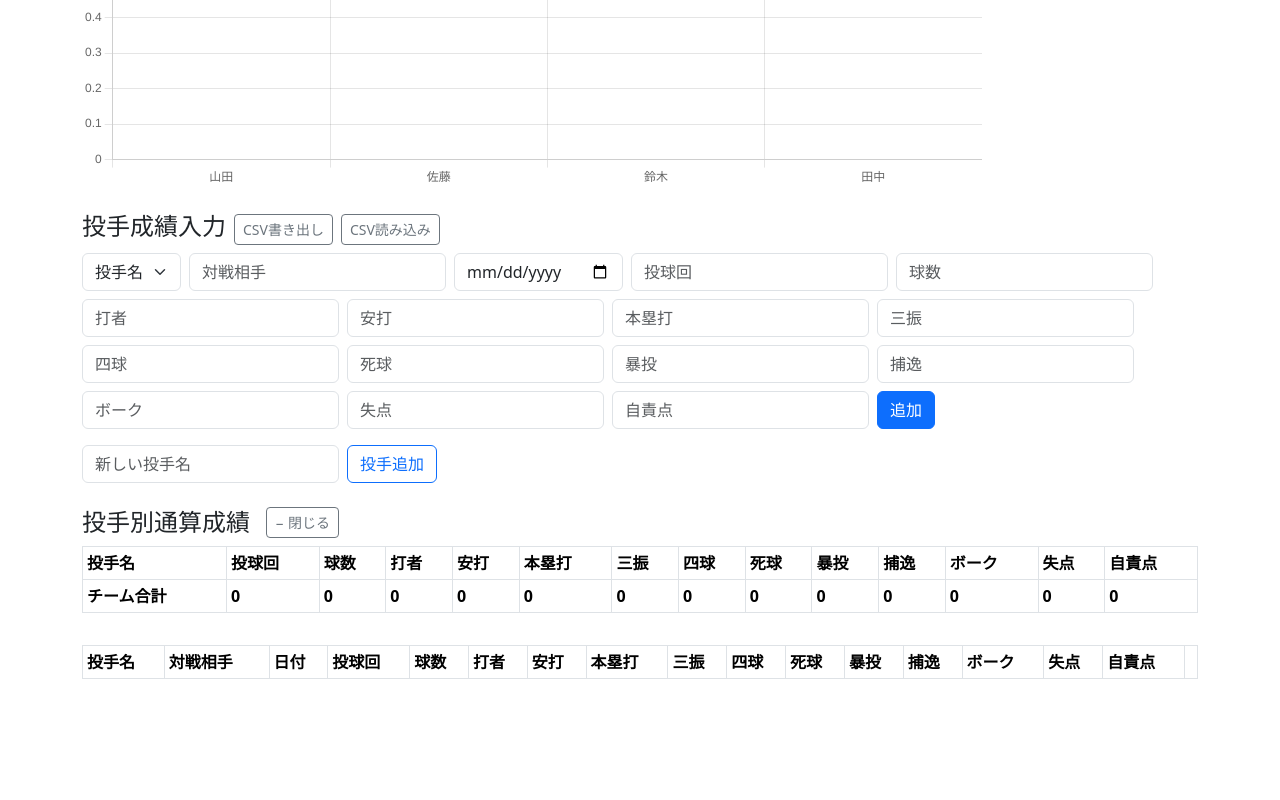
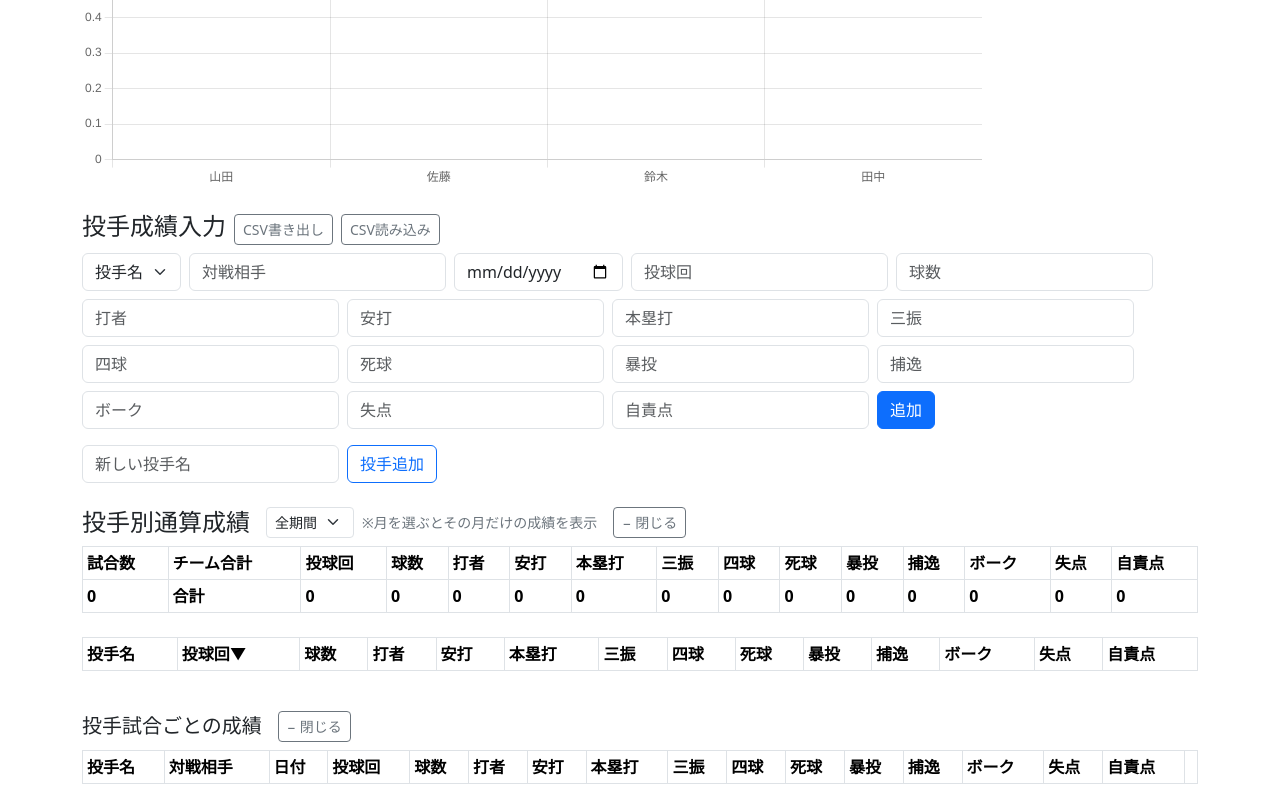
Before and after one commit to barca14-yume/-, a React (Create React App) app: page / in a window 1280 px wide. Shown: the part 1296-2096 px from the top of the page. Before the commit the page ends 1991 px from the top, so only its background shows below. Built offline with nearby package versions, Linux system fonts and the light colour scheme.

Commit message:
投手成績の月フィルタ・カラム並べ替え・チーム合計（試合数付き）を野手成績同様に実装。重複useState削除でビルドエラー修正

```diff
--- a/src/App.js
+++ b/src/App.js
@@ -162,6 +162,73 @@ function formatInningsSum(inningsArr) {
 }
 
 function App() {
+  // pitcherRecords（投手成績）を最初にuseStateで初期化
+  const [pitcherRecords, setPitcherRecords] = useState(() => {
+    const saved = localStorage.getItem('pitcherRecords');
+    return saved ? JSON.parse(saved) : [];
+  });
+
+  // 投手成績 期間フィルタ状態
+  const [pitcherMonthFilter, setPitcherMonthFilter] = useState('all');
+  // 投手成績 月リスト生成
+  const getPitcherMonthList = (records) => {
+    const months = Array.from(new Set(records.map(r => (r.date||'').slice(0,7)).filter(Boolean)));
+    months.sort();
+    return months;
+  };
+  // 投手成績 月リスト
+  const pitcherMonthList = getPitcherMonthList(pitcherRecords);
+  // 投手成績 フィルタ適用
+  const pitcherFilteredRecords = pitcherMonthFilter === 'all' ? pitcherRecords : pitcherRecords.filter(r => (r.date||'').slice(0,7) === pitcherMonthFilter);
+
+  // 投手成績 並べ替え状態
+  const [pitcherSortKey, setPitcherSortKey] = useState('innings');
+  const [pitcherSortAsc, setPitcherSortAsc] = useState(false);
+  // ソートハンドラ
+  const handlePitcherSort = (key) => {
+    if (pitcherSortKey === key) setPitcherSortAsc(v => !v);
+    else { setPitcherSortKey(key); setPitcherSortAsc(false); }
+  };
+  // テーブルヘッダ定義
+  const pitcherStatHeaders = [
+    {key:'pitcher',label:'投手名'},
+    {key:'innings',label:'投球回'},
+    {key:'pitches',label:'球数'},
+    {key:'batters',label:'打者'},
+    {key:'hits',label:'安打'},
+    {key:'hr',label:'本塁打'},
+    {key:'so',label:'三振'},
+    {key:'bb',label:'四球'},
+    {key:'hbp',label:'死球'},
+    {key:'wp',label:'暴投'},
+    {key:'pb',label:'捕逸'},
+    {key:'bk',label:'ボーク'},
+    {key:'runs',label:'失点'},
+    {key:'er',label:'自責点'}
+  ];
+  // 投手成績集計
+  const pitcherStats = calcPitcherStats(pitcherFilteredRecords);
+  // ソート済みキー
+  const pitcherSortedKeys = Object.keys(pitcherStats).sort((a, b) => {
+    const getValue = (p, key) => {
+      if (!pitcherStats[p]) return -1;
+      if (key === 'pitcher') return p;
+      if (key === 'innings') {
+        // 0.1=1/3, 0.2=2/3, 0.3で1回繰り上げ
+        const n = Number(pitcherStats[p][key] || 0);
+        const intPart = Math.floor(n);
+        const fracPart = Math.round((n-intPart)*10);
+        return intPart + fracPart/3;
+      }
+      return Number(pitcherStats[p][key] || 0);
+    };
+    const va = getValue(a, pitcherSortKey);
+    const vb = getValue(b, pitcherSortKey);
+    if (va === vb) return a.localeCompare(b);
+    return pitcherSortAsc ? va-vb : vb-va;
+  });
+  // 投手試合ごとの成績（履歴）の折りたたみ状態
+  const [isPitcherRecordsOpen, setIsPitcherRecordsOpen] = useState(true);
   // 投手通算成績の折りたたみ状態
   const [isPitcherStatsOpen, setIsPitcherStatsOpen] = useState(true);
   // 成績一覧の折りたたみ状態
@@ -172,10 +239,7 @@ function App() {
   const [form, setForm] = useState(initialForm);
   // 投手データ
   const [pitcherForm, setPitcherForm] = useState(initialPitcherForm);
-  const [pitcherRecords, setPitcherRecords] = useState(() => {
-    const saved = localStorage.getItem('pitcherRecords');
-    return saved ? JSON.parse(saved) : [];
-  });
+  // pitcherRecordsはApp関数の最初で定義済み（重複削除）
   const [pitchers, setPitchers] = useState(() => {
     const saved = localStorage.getItem('pitchers');
     return saved ? JSON.parse(saved) : [];
@@ -908,56 +972,95 @@ function App() {
         <div className="col-auto"><input className="form-control" type="text" placeholder="新しい投手名" value={newPitcher} onChange={e => setNewPitcher(e.target.value)} /></div>
         <div className="col-auto"><button className="btn btn-outline-primary" type="submit">投手追加</button></div>
       </form>
-      {/* 投手成績 折りたたみ */}
+      {/* 投手成績 折りたたみ＋期間フィルタ＋ソート＋チーム合計 */}
       <div className="d-flex align-items-center mt-4 mb-2">
         <h4 className="mb-0">投手別通算成績</h4>
+        <select className="form-select form-select-sm ms-3" style={{width: 'auto'}} value={pitcherMonthFilter} onChange={e => setPitcherMonthFilter(e.target.value)}>
+          <option value="all">全期間</option>
+          {pitcherMonthList.map(m => (
+            <option key={m} value={m}>{m.replace('-', '年')}月</option>
+          ))}
+        </select>
+        <span className="ms-2 small text-secondary">※月を選ぶとその月だけの成績を表示</span>
         <button className="btn btn-sm btn-outline-secondary ms-3" type="button" onClick={() => setIsPitcherStatsOpen(v => !v)}>
           {isPitcherStatsOpen ? '− 閉じる' : '+ 開く'}
         </button>
       </div>
+      {/* チーム合計テーブル */}
+      {isPitcherStatsOpen && (
+        <div className="table-responsive mb-2">
+          <table className="table table-bordered table-sm">
+            <thead>
+              <tr>
+                <th>試合数</th>
+                <th>チーム合計</th>
+                <th>投球回</th>
+                <th>球数</th>
+                <th>打者</th>
+                <th>安打</th>
+                <th>本塁打</th>
+                <th>三振</th>
+                <th>四球</th>
+                <th>死球</th>
+                <th>暴投</th>
+                <th>捕逸</th>
+                <th>ボーク</th>
+                <th>失点</th>
+                <th>自責点</th>
+              </tr>
+            </thead>
+            <tbody>
+              <tr style={{background:'#f9f9f9',fontWeight:'bold'}}>
+                <td>{pitcherFilteredRecords.length === 0 ? 0 : Array.from(new Set(pitcherFilteredRecords.map(r => r.date).filter(Boolean))).length}</td>
+                <td>合計</td>
+                <td>{formatInningsSum(Object.values(calcPitcherStats(pitcherFilteredRecords)).map(b=>b.innings))}</td>
+                <td>{Object.values(calcPitcherStats(pitcherFilteredRecords)).reduce((a,b)=>a+Number(b.pitches||0),0)}</td>
+                <td>{Object.values(calcPitcherStats(pitcherFilteredRecords)).reduce((a,b)=>a+Number(b.batters||0),0)}</td>
+                <td>{Object.values(calcPitcherStats(pitcherFilteredRecords)).reduce((a,b)=>a+Number(b.hits||0),0)}</td>
+                <td>{Object.values(calcPitcherStats(pitcherFilteredRecords)).reduce((a,b)=>a+Number(b.hr||0),0)}</td>
+                <td>{Object.values(calcPitcherStats(pitcherFilteredRecords)).reduce((a,b)=>a+Number(b.so||0),0)}</td>
+                <td>{Object.values(calcPitcherStats(pitcherFilteredRecords)).reduce((a,b)=>a+Number(b.bb||0),0)}</td>
+                <td>{Object.values(calcPitcherStats(pitcherFilteredRecords)).reduce((a,b)=>a+Number(b.hbp||0),0)}</td>
+                <td>{Object.values(calcPitcherStats(pitcherFilteredRecords)).reduce((a,b)=>a+Number(b.wp||0),0)}</td>
+                <td>{Object.values(calcPitcherStats(pitcherFilteredRecords)).reduce((a,b)=>a+Number(b.pb||0),0)}</td>
+                <td>{Object.values(calcPitcherStats(pitcherFilteredRecords)).reduce((a,b)=>a+Number(b.bk||0),0)}</td>
+                <td>{Object.values(calcPitcherStats(pitcherFilteredRecords)).reduce((a,b)=>a+Number(b.runs||0),0)}</td>
+                <td>{Object.values(calcPitcherStats(pitcherFilteredRecords)).reduce((a,b)=>a+Number(b.er||0),0)}</td>
+              </tr>
+            </tbody>
+          </table>
+        </div>
+      )}
+      {/* 投手別成績テーブル（ソート可） */}
       {isPitcherStatsOpen && (
         <div className="table-responsive mb-3">
           <table className="table table-bordered table-sm">
             <thead>
               <tr>
-                <th>投手名</th><th>投球回</th><th>球数</th><th>打者</th><th>安打</th><th>本塁打</th><th>三振</th><th>四球</th><th>死球</th><th>暴投</th><th>捕逸</th><th>ボーク</th><th>失点</th><th>自責点</th>
+                {pitcherStatHeaders.map(h => (
+                  <th key={h.key} onClick={() => handlePitcherSort(h.key)} style={{cursor:'pointer'}}>
+                    {h.label}{pitcherSortKey===h.key?(pitcherSortAsc?'▲':'▼'):''}
+                  </th>
+                ))}
               </tr>
             </thead>
             <tbody>
-              {/* チーム合計行 */}
-              <tr style={{background:'#f9f9f9',fontWeight:'bold'}}>
-                <td>チーム合計</td>
-                <td>{formatInningsSum(Object.values(calcPitcherStats(pitcherRecords)).map(b=>b.innings))}</td>
-                <td>{Object.values(calcPitcherStats(pitcherRecords)).reduce((a,b)=>a+Number(b.pitches||0),0)}</td>
-                <td>{Object.values(calcPitcherStats(pitcherRecords)).reduce((a,b)=>a+Number(b.batters||0),0)}</td>
-                <td>{Object.values(calcPitcherStats(pitcherRecords)).reduce((a,b)=>a+Number(b.hits||0),0)}</td>
-                <td>{Object.values(calcPitcherStats(pitcherRecords)).reduce((a,b)=>a+Number(b.hr||0),0)}</td>
-                <td>{Object.values(calcPitcherStats(pitcherRecords)).reduce((a,b)=>a+Number(b.so||0),0)}</td>
-                <td>{Object.values(calcPitcherStats(pitcherRecords)).reduce((a,b)=>a+Number(b.bb||0),0)}</td>
-                <td>{Object.values(calcPitcherStats(pitcherRecords)).reduce((a,b)=>a+Number(b.hbp||0),0)}</td>
-                <td>{Object.values(calcPitcherStats(pitcherRecords)).reduce((a,b)=>a+Number(b.wp||0),0)}</td>
-                <td>{Object.values(calcPitcherStats(pitcherRecords)).reduce((a,b)=>a+Number(b.pb||0),0)}</td>
-                <td>{Object.values(calcPitcherStats(pitcherRecords)).reduce((a,b)=>a+Number(b.bk||0),0)}</td>
-                <td>{Object.values(calcPitcherStats(pitcherRecords)).reduce((a,b)=>a+Number(b.runs||0),0)}</td>
-                <td>{Object.values(calcPitcherStats(pitcherRecords)).reduce((a,b)=>a+Number(b.er||0),0)}</td>
-              </tr>
-              {/* 投手別集計 */}
-              {Object.entries(calcPitcherStats(pitcherRecords)).map(([p, s]) => (
+              {pitcherSortedKeys.map(p => (
                 <tr key={p}>
                   <td>{p}</td>
-                  <td>{formatInningsSum([s.innings])}</td>
-                  <td>{s.pitches}</td>
-                  <td>{s.batters}</td>
-                  <td>{s.hits}</td>
-                  <td>{s.hr}</td>
-                  <td>{s.so}</td>
-                  <td>{s.bb}</td>
-                  <td>{s.hbp}</td>
-                  <td>{s.wp}</td>
-                  <td>{s.pb}</td>
-                  <td>{s.bk}</td>
-                  <td>{s.runs}</td>
-                  <td>{s.er}</td>
+                  <td>{formatInningsSum([pitcherStats[p].innings])}</td>
+                  <td>{pitcherStats[p].pitches}</td>
+                  <td>{pitcherStats[p].batters}</td>
+                  <td>{pitcherStats[p].hits}</td>
+                  <td>{pitcherStats[p].hr}</td>
+                  <td>{pitcherStats[p].so}</td>
+                  <td>{pitcherStats[p].bb}</td>
+                  <td>{pitcherStats[p].hbp}</td>
+                  <td>{pitcherStats[p].wp}</td>
+                  <td>{pitcherStats[p].pb}</td>
+                  <td>{pitcherStats[p].bk}</td>
+                  <td>{pitcherStats[p].runs}</td>
+                  <td>{pitcherStats[p].er}</td>
                 </tr>
               ))}
             </tbody>
@@ -965,7 +1068,14 @@ function App() {
         </div>
       )}
 
-      {/* 投手成績入力履歴 */}
+      {/* 投手成績入力履歴 折りたたみ */}
+      <div className="d-flex align-items-center mt-4 mb-2">
+        <h5 className="mb-0">投手試合ごとの成績</h5>
+        <button className="btn btn-sm btn-outline-secondary ms-3" type="button" onClick={() => setIsPitcherRecordsOpen(v => !v)}>
+          {isPitcherRecordsOpen ? '− 閉じる' : '+ 開く'}
+        </button>
+      </div>
+      {isPitcherRecordsOpen && (
         <div className="table-responsive">
           <table className="table table-bordered table-sm">
             <thead>
@@ -998,6 +1108,7 @@ function App() {
             </tbody>
           </table>
         </div>
+      )}
     </div>
   );
 }
```
Also changed, not shown: 8 other files (tests, documents, lock files or other folders). Lines whose indentation alone changed are shown as unchanged.
